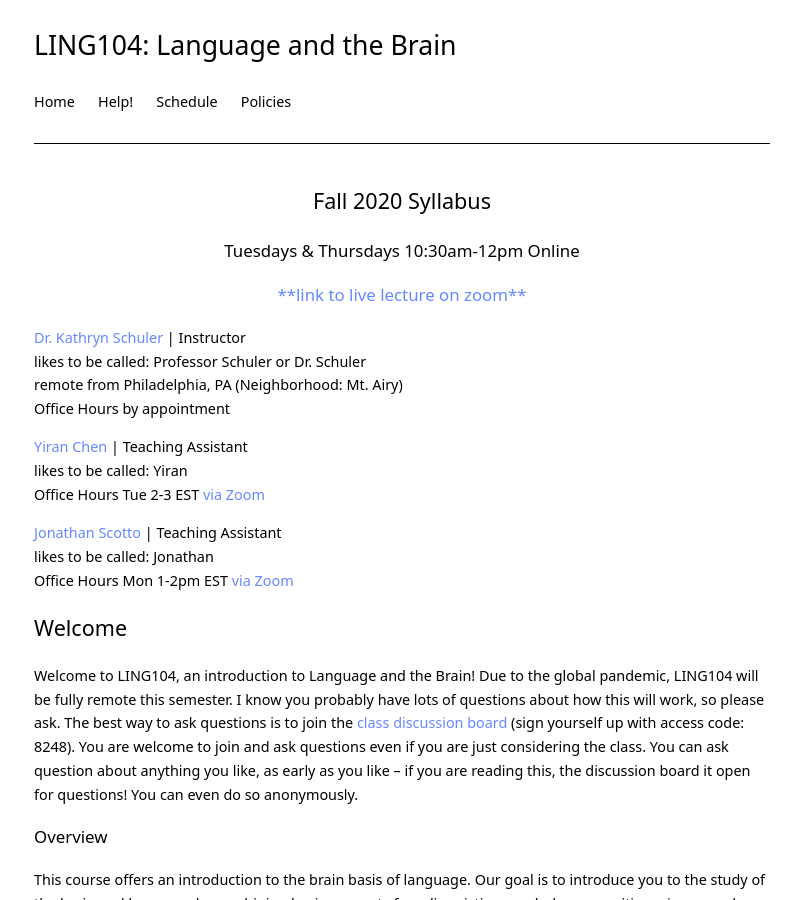
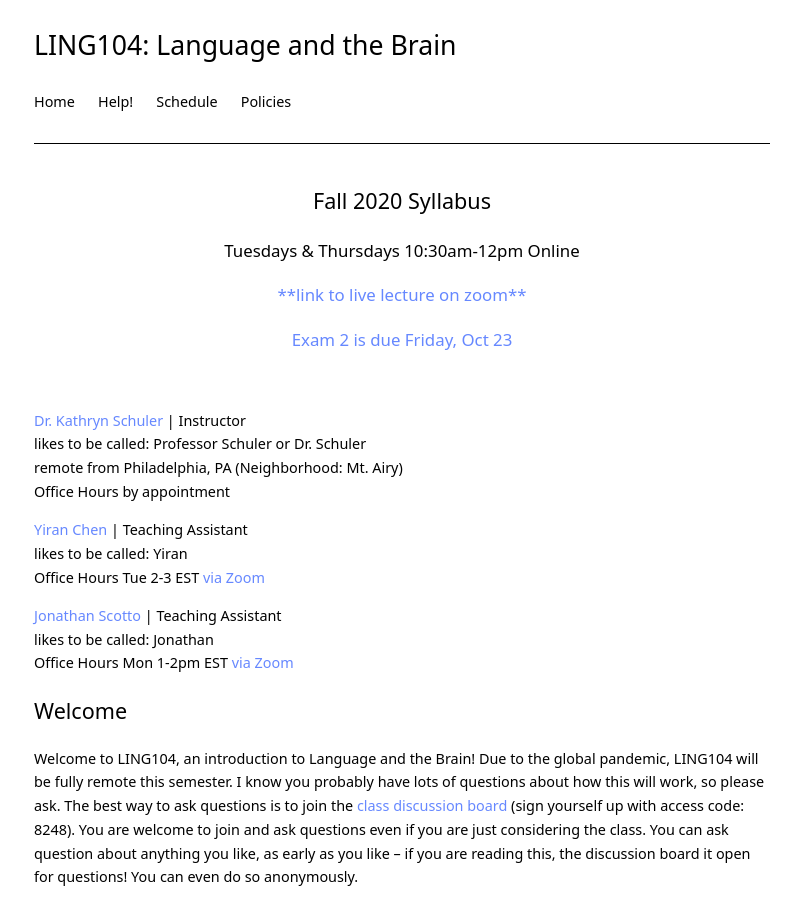
Before and after one commit to kschuler/ling104, a Jekyll site: the page built from index.md, in a window 1280 px wide and 900 px high. Shown: the whole window, without its empty margins (238-1033 px from the left). Built offline with Jekyll 4.4.1, drawn with Linux system fonts in a browser that asks for light colours.

Commit message:
Update index.md

```diff
--- a/index.md
+++ b/index.md
@@ -7,8 +7,8 @@ title: LING104
 <h3 align="center">Tuesdays & Thursdays 10:30am-12pm <b>Online</b></h3>
 <h3 align="center"><a href="https://upenn.zoom.us/j/91009455786?pwd=T1NEQm8rUnlaOGRoMnlKUitVUDg2QT09">**link to live lecture on zoom**</a>
 </h3>
-<!-- <h3 align="center"><a href="resources/ling104-fall2020-exam1.pdf">Exam 1 is due Friday, Oct 2</a>
-</h3><br> -->
+<h3 align="center"><a href="resources/ling104-fall2020-exam2.pdf">Exam 2 is due Friday, Oct 23</a>
+</h3><br>
 
 [Dr. Kathryn Schuler](mailto:kschuler@sas.upenn.edu) | **Instructor** <br>
 likes to be called: Professor Schuler or Dr. Schuler<br>
```
